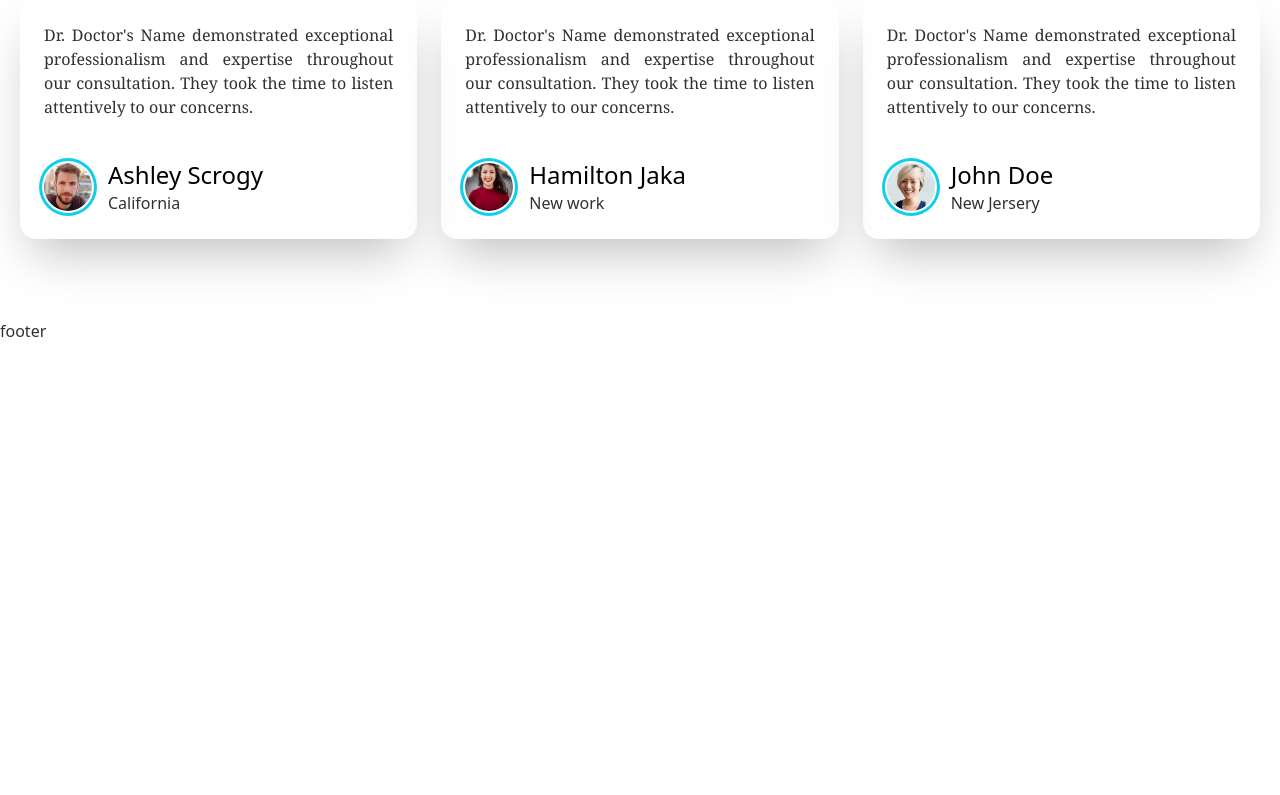
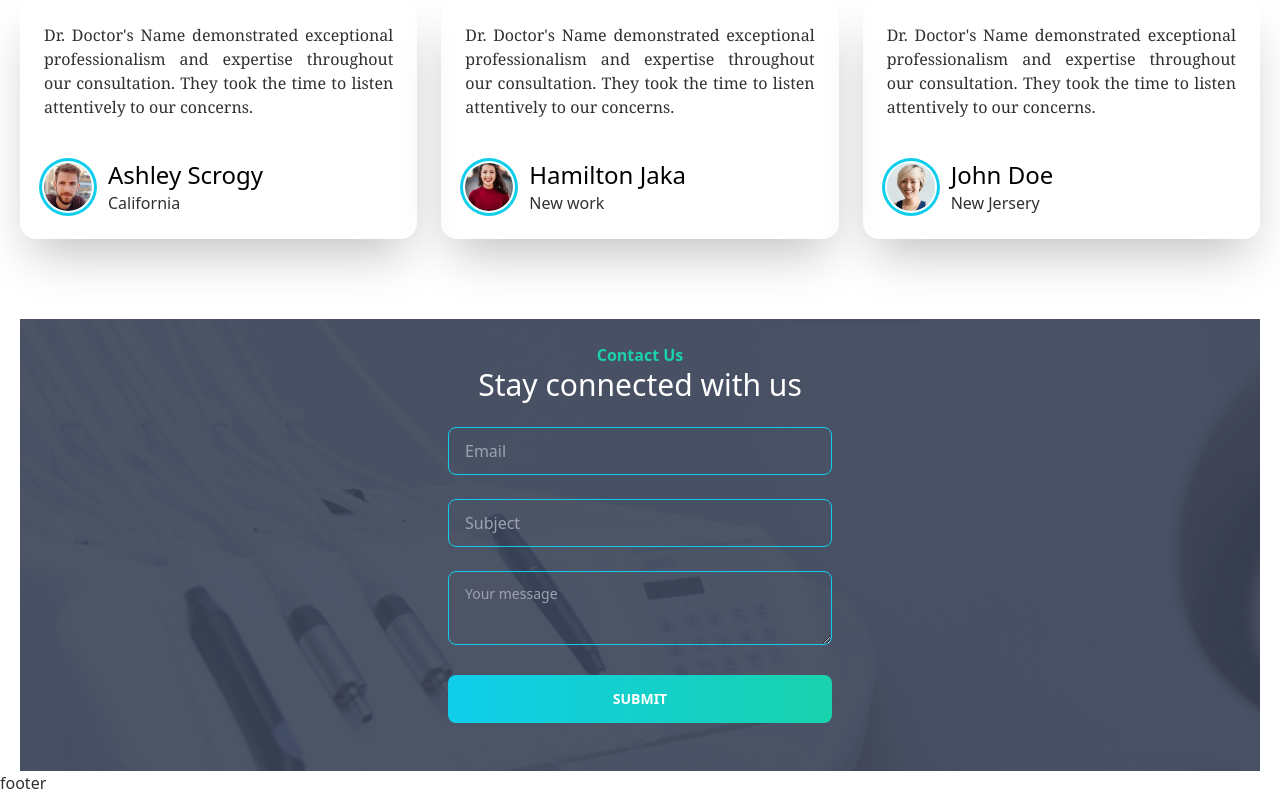
Before and after one commit to AbuRaihan1/doctors-client, a React (Create React App) app: page / in a window 1280 px wide. Shown: the part 2623-3418 px from the top of the page. Before the commit the page ends 2966 px from the top, so only its background shows below. Built offline with nearby package versions, Linux system fonts and the light colour scheme.

Commit message:
contact us added

```diff
--- /dev/null
+++ b/src/Pages/ContactUs/ContactUs.js
@@ -0,0 +1,38 @@
+import React from "react";
+import background from "../../assets/images/appointment.png";
+const ContactUs = () => {
+  return (
+    <section
+      style={{ background: `url(${background})` }}
+      className="text-center pb-12"
+    >
+      <div className="contact-title py-6">
+        <p className="text-secondary font-bold">Contact Us</p>
+        <h2 className="text-3xl text-white">Stay connected with us</h2>
+      </div>
+
+      <div className="contact-area space-y-6">
+        <input
+          type="email"
+          placeholder="Email"
+          className="input input-bordered input-primary bg-transparent text-white w-full max-w-sm"
+        />{" "}
+        <br />
+        <input
+          type="text"
+          placeholder="Subject"
+          className="input input-bordered input-primary bg-transparent text-white w-full max-w-sm"
+        />{" "}
+        <br />
+        <textarea
+          className="textarea textarea-primary max-w-sm w-full bg-transparent text-white"
+          placeholder="Your message"
+        ></textarea>{" "}
+        <br />
+        <button className="btn primary-button max-w-sm w-full">Submit</button>
+      </div>
+    </section>
+  );
+};
+
+export default ContactUs;
--- a/src/Pages/Home/Home/Home.js
+++ b/src/Pages/Home/Home/Home.js
@@ -5,6 +5,7 @@ import Services from "../Services/Services";
 import ServicesInfoText from "../Services/ServicesInfoText";
 import MakeAppointment from "../MakeAppointment/MakeAppointment";
 import Testimonial from "../Testimonial/Testimonial";
+import ContactUs from "../../ContactUs/ContactUs";
 const Home = () => {
   return (
     <div className="mx-5">
@@ -14,6 +15,7 @@ const Home = () => {
       <ServicesInfoText />
       <MakeAppointment />
       <Testimonial />
+      <ContactUs />
     </div>
   );
 };
```
